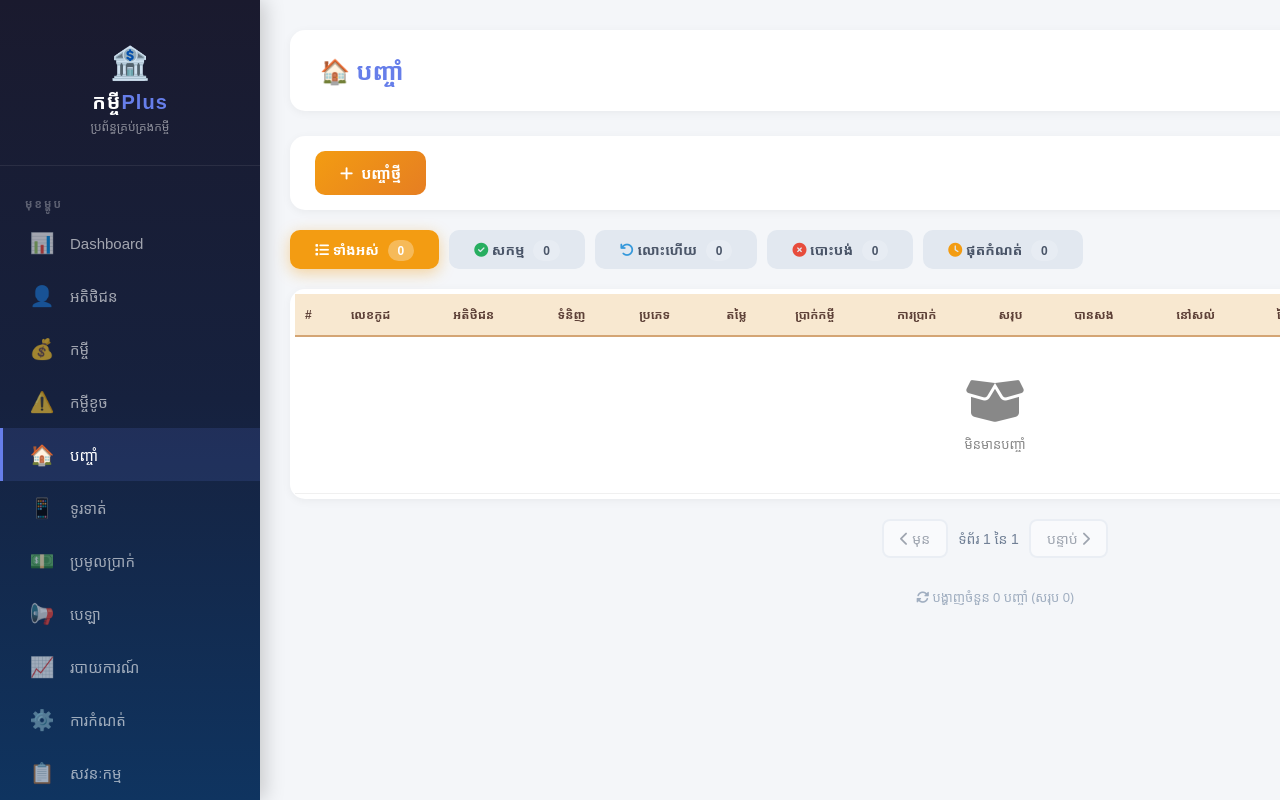
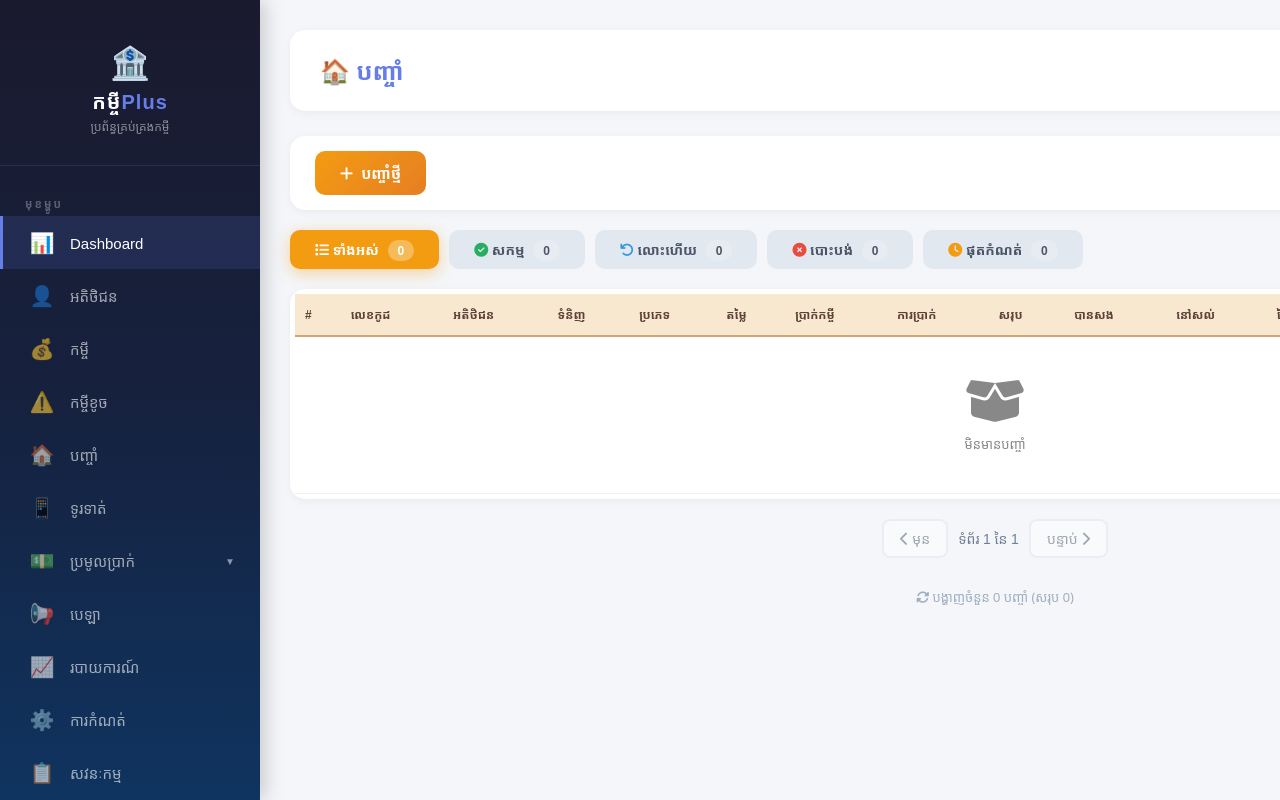
Before and after one commit to rithvannita5/loan, a Flask app: template templates/pawn.html in a window 1280 px wide; the page is wider, and only the part inside the window is pictured. Run offline with Flask 3, Linux system fonts and the light colour scheme; the template is opened without the code that fills it: most values are stand-ins (such as "Sample title", 1, 10 or a date in 2020); data that the repository does not hold is empty.

Commit message:
Update pawn.html

```diff
--- a/templates/pawn.html
+++ b/templates/pawn.html
@@ -14,6 +14,7 @@
             min-height: 100vh;
         }
 
+        /* ===== SIDEBAR ===== */
         .sidebar {
             width: 260px;
             background: linear-gradient(180deg, #1a1a2e 0%, #16213e 50%, #0f3460 100%);
@@ -25,6 +26,8 @@
             box-shadow: 4px 0 20px rgba(0,0,0,0.2);
             transition: all 0.3s ease;
             z-index: 1000;
+            top: 0;
+            left: 0;
         }
         .sidebar-brand { text-align: center; padding: 20px 15px 30px; border-bottom: 1px solid rgba(255,255,255,0.08); margin-bottom: 20px; }
         .sidebar-brand .logo { font-size: 32px; display: block; margin-bottom: 5px; }
@@ -33,17 +36,54 @@
         .sidebar-brand p { font-size: 12px; color: rgba(255,255,255,0.5); margin-top: 3px; }
 
         .menu-label { padding: 10px 25px 5px; font-size: 11px; text-transform: uppercase; color: rgba(255,255,255,0.3); letter-spacing: 2px; font-weight: 600; }
+
+        /* ===== MENU ITEM ===== */
         .menu-item {
-            display: flex; align-items: center; padding: 13px 25px;
-            color: rgba(255,255,255,0.6); text-decoration: none;
-            transition: all 0.3s ease; border-left: 3px solid transparent;
-            cursor: pointer; font-size: 15px; font-family: 'Khmer OS', 'Noto Sans Khmer', Arial, sans-serif;
+            display: flex;
+            align-items: center;
+            padding: 13px 25px;
+            color: rgba(255,255,255,0.6);
+            text-decoration: none;
+            transition: all 0.3s ease;
+            border-left: 3px solid transparent;
+            cursor: pointer;
+            font-size: 15px;
+            font-family: 'Khmer OS', 'Noto Sans Khmer', Arial, sans-serif;
+            position: relative;
+            z-index: 2;
+            background: transparent;
+            width: 100%;
+            box-sizing: border-box;
+            user-select: none;
+            -webkit-tap-highlight-color: transparent;
         }
         .menu-item:hover { background: rgba(255,255,255,0.05); color: #fff; border-left-color: #667eea; }
         .menu-item.active { background: rgba(102,126,234,0.15); color: #fff; border-left-color: #667eea; }
-        .menu-item .icon { font-size: 20px; margin-right: 14px; width: 28px; text-align: center; }
+        .menu-item .icon { font-size: 20px; margin-right: 14px; width: 28px; text-align: center; flex-shrink: 0; }
         .menu-item .badge { margin-left: auto; background: #e74c3c; color: #fff; font-size: 11px; padding: 2px 10px; border-radius: 20px; }
+        .menu-item .arrow { margin-left: auto; font-size: 10px; transition: transform 0.3s ease; color: rgba(255,255,255,0.5); }
 
+        /* ===== SUBMENU ===== */
+        .submenu-container {
+            max-height: 0;
+            overflow: hidden;
+            transition: max-height 0.35s ease-in-out;
+            background: rgba(0,0,0,0.15);
+        }
+        .submenu-container.open {
+            max-height: 500px;
+        }
+        .submenu-item {
+            padding-left: 50px !important;
+            font-size: 14px !important;
+        }
+        .submenu-item .icon {
+            font-size: 16px !important;
+            margin-right: 10px !important;
+            width: 22px !important;
+        }
+
+        /* ===== MAIN CONTENT ===== */
         .main-content { margin-left: 260px; flex: 1; padding: 30px; min-height: 100vh; }
 
         .top-header {
@@ -287,10 +327,11 @@
         @media (max-width: 768px) {
             .sidebar { width: 70px; padding: 15px 0; }
             .sidebar-brand h2, .sidebar-brand p, .menu-label,
-            .menu-item span:not(.icon), .menu-item .badge { display: none; }
+            .menu-item span:not(.icon), .menu-item .badge, .menu-item .arrow { display: none; }
             .sidebar-brand .logo { font-size: 28px; }
             .menu-item { padding: 15px 0; justify-content: center; }
             .menu-item .icon { margin-right: 0; font-size: 24px; }
+            .submenu-container .submenu-item { padding-left: 0 !important; }
             .main-content { margin-left: 70px; padding: 15px; }
             .top-header h1 { font-size: 18px; }
             .user-info .name, .user-info .role { display: none; }
@@ -351,10 +392,26 @@
             <span>ទូរទាត់</span>
         </a>
 
-        <a href="/collection" class="menu-item">
+        <!-- ===== COLLECTION WITH SUBMENU ===== -->
+        <div class="menu-item" onclick="toggleCollectionSubmenu(event)">
             <span class="icon">💵</span>
             <span>ប្រមូលប្រាក់</span>
+            <span class="arrow" id="collectionArrow">▼</span>
+        </div>
+        <div class="submenu-container" id="collectionSubmenu">
+            <a href="/collection_good" class="menu-item submenu-item">
+                <span class="icon">✅</span>
+                <span>កម្ចីល្អ</span>
             </a>
+            <a href="/collection_late" class="menu-item submenu-item">
+                <span class="icon">⏰</span>
+                <span>កម្ចីយឺត</span>
+            </a>
+            <a href="/collection_bad" class="menu-item submenu-item">
+                <span class="icon">❌</span>
+                <span>កម្ចីខូច</span>
+            </a>
+        </div>
 
         <a href="/disbursement" class="menu-item">
             <span class="icon">📢</span>
@@ -489,7 +546,6 @@
                 <form id="pawnForm" onsubmit="savePawn(event)">
                     <input type="hidden" id="pawn_id" value="">
 
-                    <!-- ===== អតិថិជន ===== -->
                     <div class="form-group">
                         <label>អតិថិជន <span class="required">*</span></label>
                         <input type="text" id="customer_search" list="customer_list"
@@ -511,7 +567,6 @@
                         </div>
                     </div>
 
-                    <!-- ===== ព័ត៌មានទំនិញ ===== -->
                     <div class="form-group">
                         <label>ឈ្មោះទំនិញ <span class="required">*</span></label>
                         <input type="text" id="item_name" placeholder="ឧ. ខ្សែកមាស" required>
@@ -544,7 +599,6 @@
                         <textarea id="item_description" rows="2" placeholder="ពណ៌នាអំពីទំនិញ..."></textarea>
                     </div>
 
-                    <!-- ===== ព័ត៌មានកម្ចី ===== -->
                     <div class="form-row">
                         <div class="form-group">
                             <label>ទឹកប្រាក់កម្ចី <span class="required">*</span></label>
@@ -653,9 +707,94 @@
         let currentStatus = 'all';
 
         // ============================================================
+        // ===== TOGGLE COLLECTION SUBMENU =====
+        // ============================================================
+        function toggleCollectionSubmenu(event) {
+            if (event) {
+                event.preventDefault();
+                event.stopPropagation();
+            }
+
+            const container = document.getElementById('collectionSubmenu');
+            const arrow = document.getElementById('collectionArrow');
+
+            if (container) {
+                container.classList.toggle('open');
+                if (arrow) {
+                    arrow.textContent = container.classList.contains('open') ? '▲' : '▼';
+                }
+            }
+        }
+
+        // ============================================================
+        // ===== AUTO HIGHLIGHT ACTIVE MENU =====
+        // ============================================================
+        document.addEventListener('DOMContentLoaded', function() {
+            const currentPath = window.location.pathname;
+            console.log('📍 Current path:', currentPath);
+
+            // ===== លុប active ទាំងអស់ចេញ =====
+            document.querySelectorAll('.sidebar .menu-item').forEach(function(item) {
+                item.classList.remove('active');
+            });
+
+            // ===== ករណីពិសេស: Collection =====
+            const collectionPages = ['/collection', '/collection_good', '/collection_late', '/collection_bad'];
+            let isCollectionPage = collectionPages.some(page => currentPath === page);
+
+            if (isCollectionPage) {
+                const collectionParent = document.querySelector('.menu-item[onclick*="toggleCollectionSubmenu"]');
+                if (collectionParent) {
+                    collectionParent.classList.add('active');
+                }
+
+                const container = document.getElementById('collectionSubmenu');
+                const arrow = document.getElementById('collectionArrow');
+                if (container) {
+                    container.classList.add('open');
+                    if (arrow) arrow.textContent = '▲';
+                }
+
+                document.querySelectorAll('#collectionSubmenu .submenu-item').forEach(function(subItem) {
+                    const href = subItem.getAttribute('href');
+                    if (href === currentPath) {
+                        subItem.classList.add('active');
+                    }
+                });
+
+                return;
+            }
+
+            // ===== សម្រាប់មេនុយធម្មតា =====
+            let hasActiveMenu = false;
+            document.querySelectorAll('.sidebar .menu-item').forEach(function(item) {
+                const href = item.getAttribute('href');
+                if (!href || href === '#') return;
+
+                let isActive = false;
+                if (currentPath === href) {
+                    isActive = true;
+                } else if (href !== '/' && currentPath.startsWith(href + '/')) {
+                    isActive = true;
+                }
+
+                if (isActive) {
+                    item.classList.add('active');
+                    hasActiveMenu = true;
+                }
+            });
+
+            if (!hasActiveMenu && currentPath !== '/login') {
+                const dashboardItem = document.querySelector('.sidebar .menu-item[href="/dashboard"]');
+                if (dashboardItem) {
+                    dashboardItem.classList.add('active');
+                }
+            }
+        });
+
+        // ============================================================
         // ===== FORMAT CURRENCY =====
         // ============================================================
-
         function formatCurrency(amount, currency) {
             if (amount === null || amount === undefined || isNaN(amount)) {
                 return currency === 'KHR' ? '៛ 0' : '$ 0.00';
@@ -671,7 +810,6 @@
         // ============================================================
         // ===== SEARCH CUSTOMER =====
         // ============================================================
-
         async function searchCustomer(value) {
             if (!value || value.length < 1) {
                 document.getElementById('customer_id').value = '';
@@ -708,7 +846,6 @@
         // ============================================================
         // ===== CALCULATE PAWN =====
         // ============================================================
-
         function calculatePawn() {
             const loanAmount = parseFloat(document.getElementById('loan_amount').value) || 0;
             const interestRate = parseFloat(document.getElementById('interest_rate').value) || 0;
@@ -724,7 +861,6 @@
         // ============================================================
         // ===== LOAD PAWNS =====
         // ============================================================
-
         async function loadPawns(page = 1, status = 'all') {
             const tbody = document.getElementById('pawnBody');
             tbody.innerHTML = `
@@ -742,7 +878,6 @@
                 if (!response.ok) throw new Error('Network error');
                 pawns = await response.json();
 
-        // ===== រាប់ចំនួនសរុប (ប្រើទិន្នន័យដែលមាន) =====
                 totalPawns = pawns.length;
                 totalPages = Math.ceil(totalPawns / perPage);
 
@@ -768,7 +903,6 @@
         // ============================================================
         // ===== UPDATE COUNTS =====
         // ============================================================
-
         async function updateCounts() {
             const statuses = ['all', 'Active', 'Redeemed', 'Forfeited', 'Expired'];
             for (const status of statuses) {
@@ -787,7 +921,6 @@
         // ============================================================
         // ===== RENDER TABLE =====
         // ============================================================
-
         function renderTable(data) {
             const tbody = document.getElementById('pawnBody');
             tbody.innerHTML = '';
@@ -860,7 +993,6 @@
         // ============================================================
         // ===== FILTER =====
         // ============================================================
-
         function filterPawns(status) {
             currentStatus = status;
             currentPage = 1;
@@ -878,7 +1010,6 @@
         // ============================================================
         // ===== PAGINATION =====
         // ============================================================
-
         function updatePagination() {
             document.getElementById('pageInfo').textContent = `ទំព័រ ${currentPage} នៃ ${totalPages || 1}`;
             document.getElementById('prevPage').disabled = currentPage <= 1;
@@ -900,7 +1031,6 @@
         // ============================================================
         // ===== TOGGLE MENU =====
         // ============================================================
-
         function toggleMenu(btn) {
             document.querySelectorAll('.action-menu').forEach(m => {
                 if (m !== btn.nextElementSibling) m.classList.remove('show');
@@ -920,7 +1050,6 @@
         // ============================================================
         // ===== CREATE/EDIT PAWN =====
         // ============================================================
-
         function openCreatePawnModal() {
             document.getElementById('pawn_id').value = '';
             document.getElementById('pawnForm').reset();
@@ -931,7 +1060,6 @@
             document.getElementById('interest_amount').value = '';
             document.getElementById('total_amount').value = '';
 
-            // ===== កំណត់កាលបរិច្ឆេទ =====
             const today = new Date().toISOString().split('T')[0];
             const due = new Date();
             due.setDate(due.getDate() + 30);
@@ -1017,7 +1145,6 @@
                 const url = id ? `/api/pawns/${id}` : '/api/pawns';
                 const method = id ? 'PUT' : 'POST';
 
-                // ===== ប្រសិនបើជា PUT ត្រូវបញ្ជូន id =====
                 const body = id ? { ...data, id: parseInt(id) } : data;
 
                 const response = await fetch(url, {
@@ -1047,7 +1174,6 @@
         // ============================================================
         // ===== REDEEM PAWN =====
         // ============================================================
-
         async function openRedeemModal(pawnId) {
             try {
                 const response = await fetch(`/api/pawns/${pawnId}`);
@@ -1127,7 +1253,6 @@
         // ============================================================
         // ===== FORFEIT PAWN =====
         // ============================================================
-
         async function forfeitPawn(pawnId) {
             if (!confirm('តើអ្នកចង់បោះបង់បញ្ចាំនេះមែនទេ? (មិនអាចស្តារឡើងវិញបានទេ)')) {
                 return;
@@ -1156,7 +1281,6 @@
         // ============================================================
         // ===== DELETE PAWN =====
         // ============================================================
-
         async function deletePawn(pawnId) {
             if (!confirm('តើអ្នកចង់លុបបញ្ចាំនេះមែនទេ?')) {
                 return;
@@ -1182,50 +1306,8 @@
         }
 
         // ============================================================
-        // ===== FORFEIT PAWN API (បន្ថែមក្នុង flask_app.py) =====
-        // ============================================================
-
-        // ===== បន្ថែមកូដនេះក្នុង flask_app.py =====
-        /*
-        @app.route('/api/pawns/<int:pawn_id>/forfeit', methods=['POST'])
-        def api_forfeit_pawn(pawn_id):
-            if 'username' not in session:
-                return jsonify({'error': 'Unauthorized'}), 401
-
-            try:
-                pawn = db.get_pawn_by_id(pawn_id)
-                if pawn:
-                    db.update_pawn_status(pawn_id, 'Forfeited')
-                    db.log_activity(pawn['customer_id'], None, 'forfeit_pawn', f'បានបោះបង់បញ្ចាំ: {pawn["item_name"]}')
-                return jsonify({'success': True})
-            except Exception as e:
-                return jsonify({'error': str(e)}), 500
-        */
-
-        // ============================================================
-        // ===== UPDATE PAWN API (បន្ថែមក្នុង flask_app.py) =====
-        // ============================================================
-
-        // ===== បន្ថែមកូដនេះក្នុង flask_app.py =====
-        /*
-        @app.route('/api/pawns/<int:pawn_id>', methods=['PUT'])
-        def api_update_pawn(pawn_id):
-            if 'username' not in session:
-                return jsonify({'error': 'Unauthorized'}), 401
-
-            data = request.json
-            try:
-                db.update_pawn(pawn_id, data)
-                db.log_activity(data['customer_id'], None, 'update_pawn', f'បានកែប្រែបញ្ចាំ: {data["item_name"]}')
-                return jsonify({'success': True})
-            except Exception as e:
-                return jsonify({'error': str(e)}), 500
-        */
-
-        // ============================================================
         // ===== INITIAL LOAD =====
         // ============================================================
-
         document.addEventListener('DOMContentLoaded', function() {
             loadPawns(1, 'all');
         });
```
Lines whose indentation alone changed are shown as unchanged.
